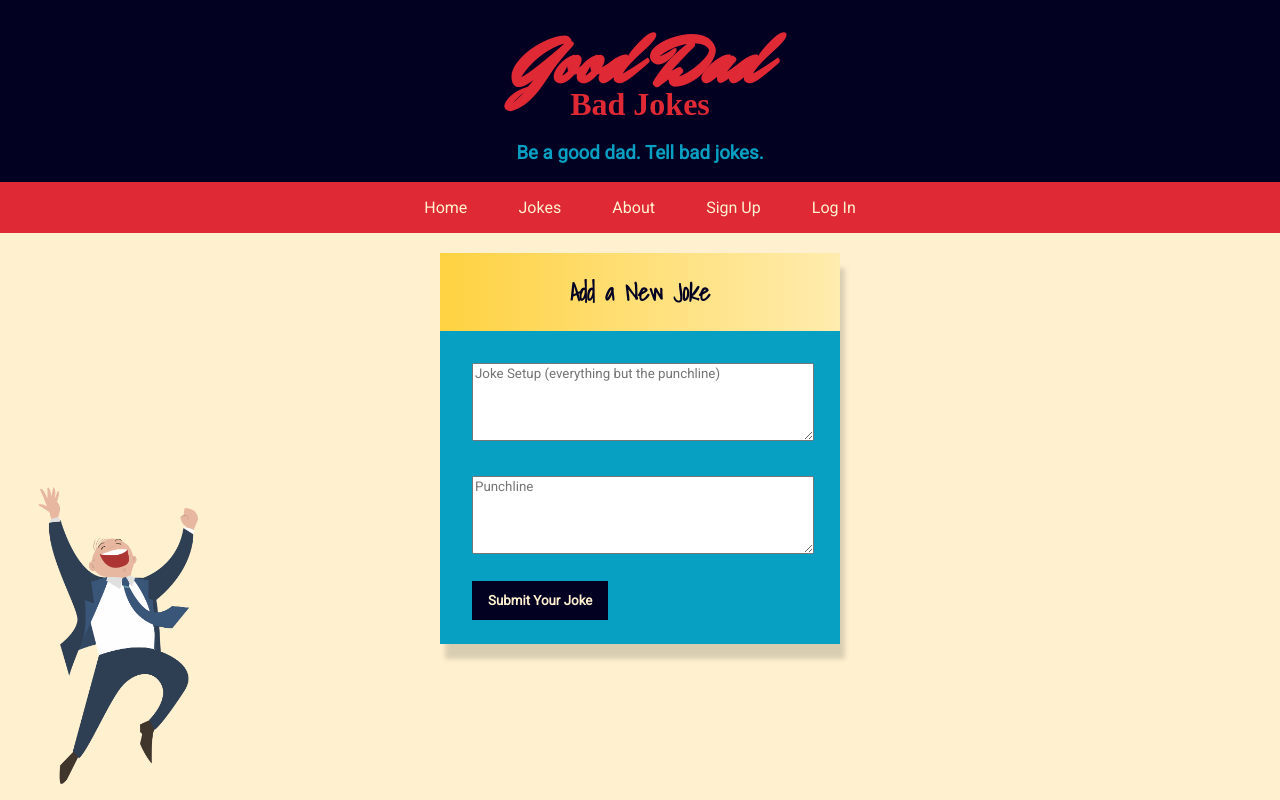
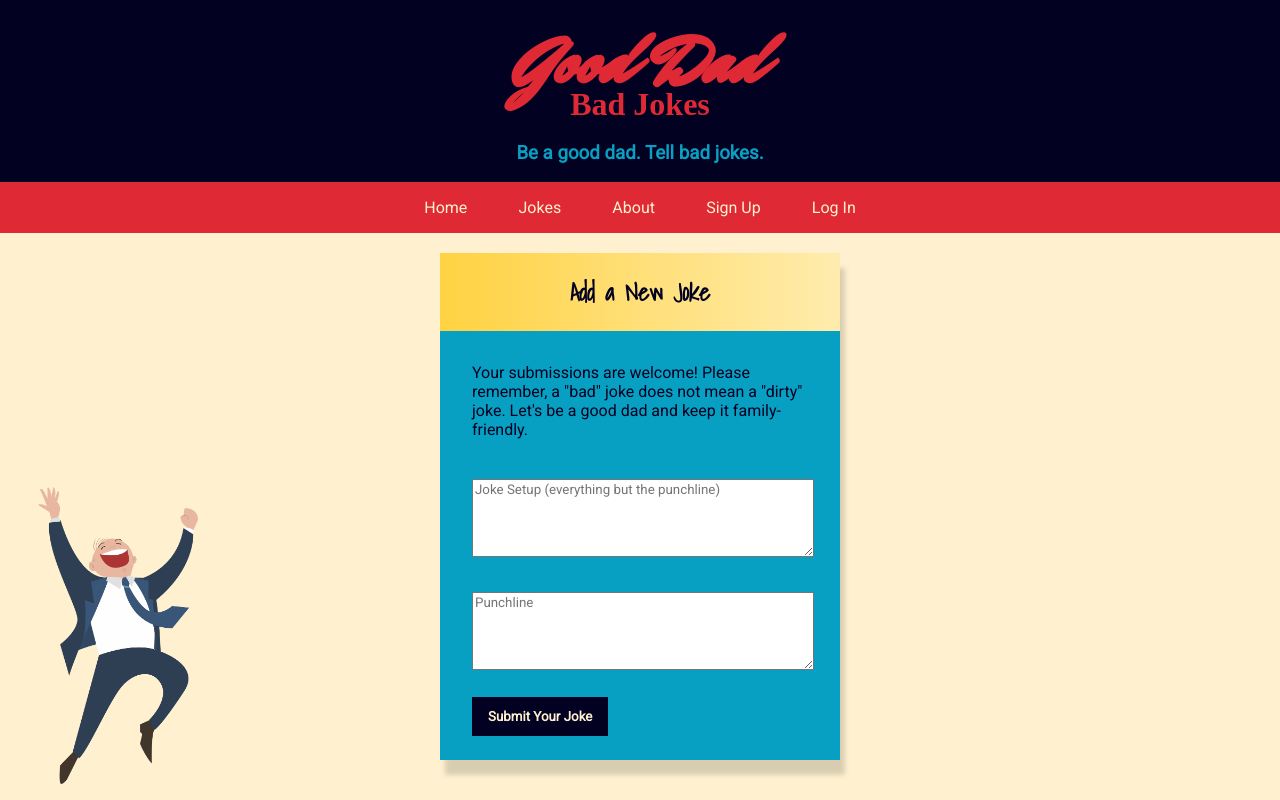
Before and after one commit to benjaminobambino/good-dad-bad-jokes, a React (Create React App) app in the folder client/: page /add-new-joke in a window 1280 px wide. Built offline with nearby package versions, Linux system fonts and the light colour scheme; no server answers; a web font is replaced by a local one.

Commit message:
added intro text to joke submission form

```diff
--- a/client/src/App.css
+++ b/client/src/App.css
@@ -287,8 +287,13 @@ input:not(:placeholder-shown) + label {
 }
 
 .form p, .form li {
-  margin-top: 0.5rem 0;
+  margin: 0.5rem 0;
   font-size: 12px;
+}
+
+form .submission-disclaimer {
+  margin-bottom: 2.5rem;
+  font-size: 16px;
 }
 
 .invalid,
--- a/client/src/forms/AddNewJoke.jsx
+++ b/client/src/forms/AddNewJoke.jsx
@@ -47,6 +47,8 @@ const AddNewJoke = (props) => {
       <h2>Add a New Joke</h2>
       <form onSubmit={validateSubmission}>
 
+      <p className="submission-disclaimer">Your submissions are welcome! Please remember, a "bad" joke does not mean a "dirty" joke. Let's be a good dad and keep it family-friendly.</p>
+
       <textarea
           type="text"
           placeholder="Joke Setup (everything but the punchline)"
```
Also changed, not shown: client/public/logo192.png (deleted), client/public/logo512.png (deleted).
